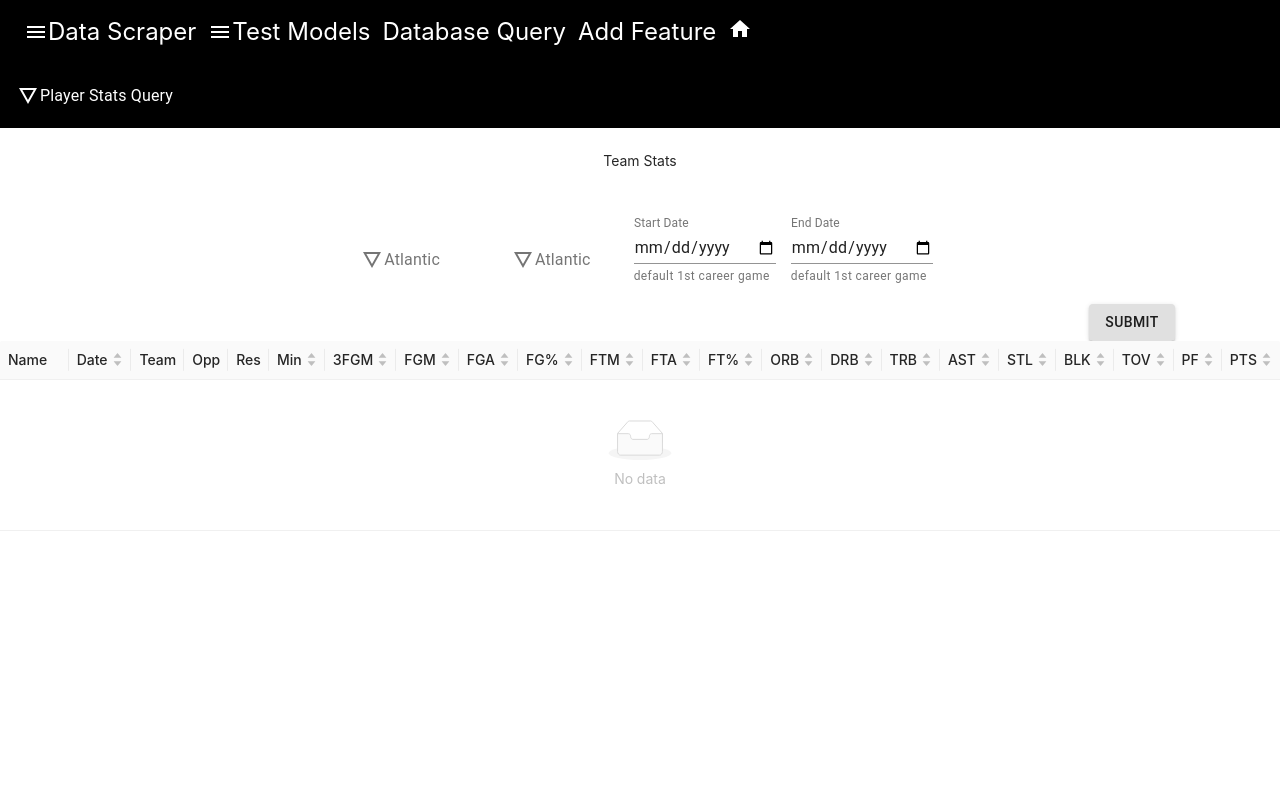
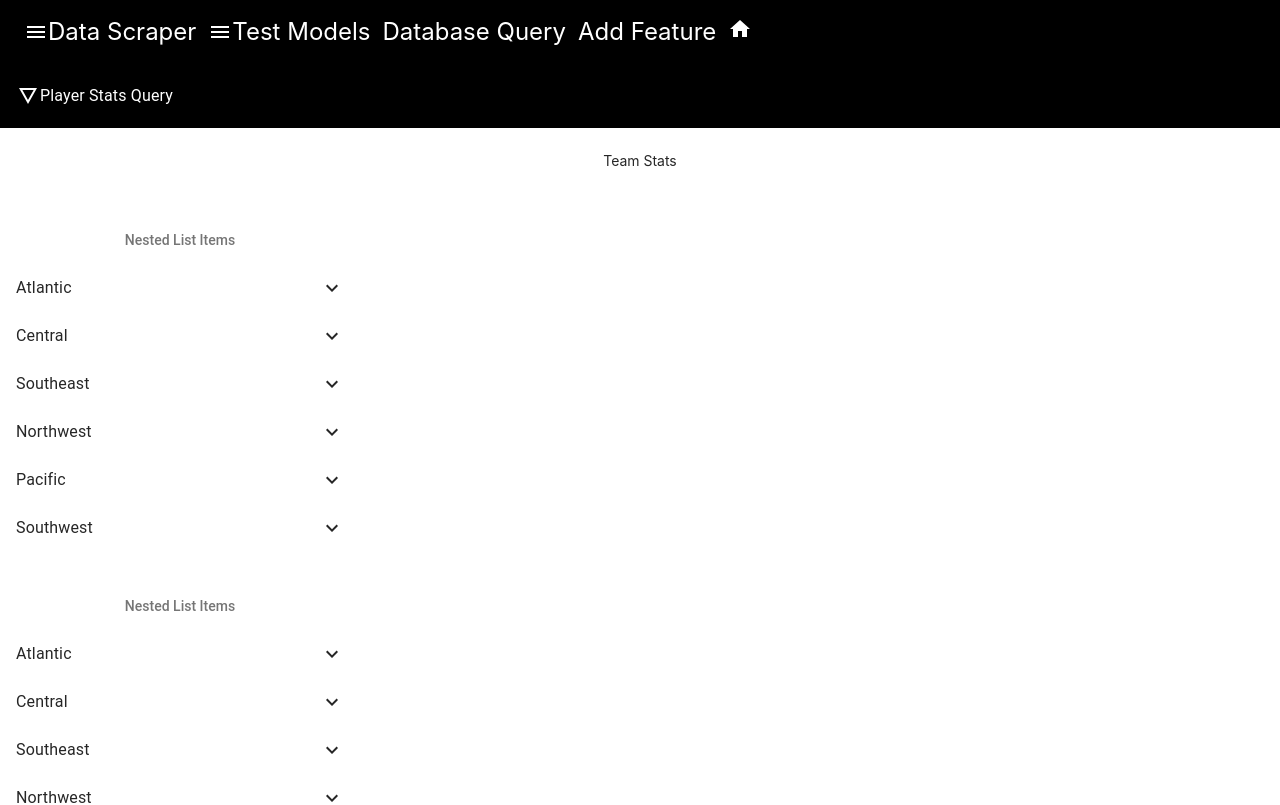
Before and after one commit to AATataj/fantasy_front, a React (Create React App) app: page /DBQuery in a window 1280 px wide. Shown: the top 805 px of the page. Built offline with nearby package versions, Linux system fonts and the light colour scheme.

Commit message:
progress made with collapse feature

```diff
--- a/src/TeamsMenu.js
+++ b/src/TeamsMenu.js
@@ -1,132 +1,133 @@
 import React from 'react';
 import { makeStyles } from '@material-ui/core/styles';
+import ListSubheader from '@material-ui/core/ListSubheader';
 import List from '@material-ui/core/List';
 import ListItem from '@material-ui/core/ListItem';
 import ListItemText from '@material-ui/core/ListItemText';
+import Collapse from '@material-ui/core/Collapse';
+import ExpandLess from '@material-ui/icons/ExpandLess';
+import ExpandMore from '@material-ui/icons/ExpandMore';
+import Menu from '@material-ui/core/Menu';
 import MenuItem from '@material-ui/core/MenuItem';
-import Menu from '@material-ui/core/Menu';
-import DetailsIcon from '@material-ui/icons/Details';
-import IconButton from '@material-ui/core/IconButton';
-import Drawer from '@material-ui/core/Drawer';
+import MenuIcon from '@material-ui/icons/Menu';
 
 
 
 const useStyles = makeStyles((theme) => ({
   root: {
-    backgroundColor: 'black', //theme.palette.background.paper,
-    color: 'white'
+    width: '100%',
+    maxWidth: 360,
+    backgroundColor: theme.palette.background.paper,
+  },
+  nested: {
+    paddingLeft: theme.spacing(4),
   },
 }));
 
-const teams =[
-    {
-        division : 'Atlantic',
-        teams : [
-            'TOR', 'BOS', 'PHI', 'BYK', 'NYK'
-        ]
-    },
-    {
-        division : 'Central',
-        teams : [
-            'MIL', 'IND', 'CHI', 'DET', 'CLE'
-        ]
-    },
-    {
-        division : 'Southeast',
-        teams : [
-            'MIA', 'ORL', 'CHA', 'WAS', 'ATL'
-        ]
-    },
-    {
-        division : 'Northwest',
-        teams : [
-            'DEN', 'OKC', 'UTA', 'POR', 'MIN'
-        ]
-    },
-    {
-        division : 'Pacific',
-        teams : [
-            'LAL', 'LAC', 'PHX', 'SAC', 'GSW'
-        ]
-    },
-    {
-        division : 'Southwest',
-        teams : [
-            'HOU', 'DAL', 'MEM', 'SAS', 'NOP'
-        ]
-    },
-]
+export default function TeamsMenu() {
+  const classes = useStyles();
+  const [openAtl, setOpenAtl] = React.useState(false);
+  const [openCen, setOpenCen] = React.useState(false);
+  const [openSE, setOpenSE] = React.useState(false);
+  const [openNW, setOpenNW] = React.useState(false);
+  const [openPac, setOpenPac] = React.useState(false);
+  const [openSW, setOpenSW] = React.useState(false);
 
-function TeamsMenu(props) {
-    const classes = useStyles();
-    const [anchorEl, setAnchorEl] = React.useState(null);
-    const [selectedIndex, setSelectedIndex] = React.useState(0);
-    const [toggleAtlanticDrawer, setToggleAtlanticDrawer] = React.useState(null);
-    const [div, setDiv] = React.useState({
-        Atlantic : false,
-        Central : false,
-        Southeast : false,
-        Northwest : false,
-        Pacific : false,
-        Southwest : false,
-    });
-    const toggleDrawer = (anchor, open) => (event) => {
-        if (event.type === 'keydown' && (event.key === 'Tab' || event.key === 'Shift')) {
-          return;
-        }
 
-        setDiv({ ...div, [anchor]: open });
-      };
 
-    const handleClickListItem = (event) => {
-      setAnchorEl(event.currentTarget);
-    };
+  const handleClick = (event) => {
+    //setOpen(!open);
+    const tgt = event.currentTarget.id;
+    if (tgt === "Atlantic")
+        setOpenAtl(true);
+    else if (tgt === "Central")
+        setOpenCen(true);
+    else if (tgt === "Southeast")
+        setOpenSE(true);
+    else if (tgt === "Northwest")
+        setOpenNW(true);
+    else if (tgt === "Pacific")
+        setOpenPac(true);
+    else if (tgt === "Southwest")
+        setOpenSW(true);
+    console.log(tgt);
+  };
 
-    const handleMenuItemClick = (event, index) => {
-      setSelectedIndex(index);
-      console.log(teams[index].division);
-      //props.qType(options[index]);
-      setAnchorEl(null);
-    };
-
-    const handleClose = () => {
-      setAnchorEl(null);
-    };
-     return (
-         <React.Fragment>
-             <IconButton>
-                <List component="nav" aria-label="Device settings">
-                    <ListItem
-                    button
-                    aria-haspopup="true"
-                    aria-controls="lock-menu"
-                    aria-label="when device is locked"
-                    onClick={handleClickListItem}
-                    >
-                    <DetailsIcon />
-                    <ListItemText primary={teams[selectedIndex].division}/>
-                    </ListItem>
-                </List>
-                <Menu
-                    id="lock-menu"
-                    anchorEl={anchorEl}
-                    keepMounted
-                    open={Boolean(anchorEl)}
-                    onClose={handleClose}
-                >
-                    {teams.map((option, index) => (
-                    <MenuItem
-                        key={option.division}
-                        selected={index === selectedIndex}
-                        onClick={(event) => toggleAtlanticDrawer(anchor, true)}
-                    >
-                        {option.division}
-                    </MenuItem>
-                    ))}
-                </Menu>
-         </IconButton>
-       </React.Fragment>
-     );
-
+  return (
+    <List
+      component="nav"
+      aria-labelledby="nested-list-subheader"
+      subheader={
+        <ListSubheader component="div" id="nested-list-subheader">
+          Nested List Items
+        </ListSubheader>
+      }
+      className={classes.root}
+    >
+      <ListItem button onClick={handleClick} id="Atlantic">
+        <ListItemText primary="Atlantic" />
+        {openAtl ? <ExpandLess /> : <ExpandMore />}
+      </ListItem>
+      <Collapse in={openAtl} timeout="auto" unmountOnExit>
+        <List component="div" disablePadding>
+          <ListItem button className={classes.nested}>
+            <ListItemText primary="Starred" />
+          </ListItem>
+        </List>
+      </Collapse>
+      <ListItem button onClick={handleClick} id="Central">
+        <ListItemText primary="Central" />
+        {openCen ? <ExpandLess /> : <ExpandMore />}
+      </ListItem>
+      <Collapse in={openCen} timeout="auto" unmountOnExit>
+        <List component="div" disablePadding>
+          <ListItem button className={classes.nested}>
+            <ListItemText primary="Starred" />
+          </ListItem>
+        </List>
+      </Collapse>
+      <ListItem button onClick={handleClick} id="Southeast">
+        <ListItemText primary="Southeast" />
+        {openSE ? <ExpandLess /> : <ExpandMore />}
+      </ListItem>
+      <Collapse in={openSE} timeout="auto" unmountOnExit>
+        <List component="div" disablePadding>
+          <ListItem button className={classes.nested}>
+            <ListItemText primary="Starred" />
+          </ListItem>
+        </List>
+      </Collapse>
+      <ListItem button onClick={handleClick} id="Northwest">
+        <ListItemText primary="Northwest" />
+        {openNW ? <ExpandLess /> : <ExpandMore />}
+      </ListItem>
+      <Collapse in={openNW} timeout="auto" unmountOnExit>
+        <List component="div" disablePadding>
+          <ListItem button className={classes.nested}>
+            <ListItemText primary="Starred" />
+          </ListItem>
+        </List>
+      </Collapse><ListItem button onClick={handleClick} id="Pacific">
+        <ListItemText primary="Pacific" />
+        {openPac ? <ExpandLess /> : <ExpandMore />}
+      </ListItem>
+      <Collapse in={openPac} timeout="auto" unmountOnExit>
+        <List component="div" disablePadding>
+          <ListItem button className={classes.nested}>
+            <ListItemText primary="Starred" />
+          </ListItem>
+        </List>
+      </Collapse><ListItem button onClick={handleClick} id="Southwest">
+        <ListItemText primary="Southwest" />
+        {openSW ? <ExpandLess /> : <ExpandMore />}
+      </ListItem>
+      <Collapse in={openSW} timeout="auto" unmountOnExit>
+        <List component="div" disablePadding>
+          <ListItem button className={classes.nested}>
+            <ListItemText primary="Starred" />
+          </ListItem>
+        </List>
+      </Collapse>
+    </List>
+  );
 }
-export default TeamsMenu;
```
